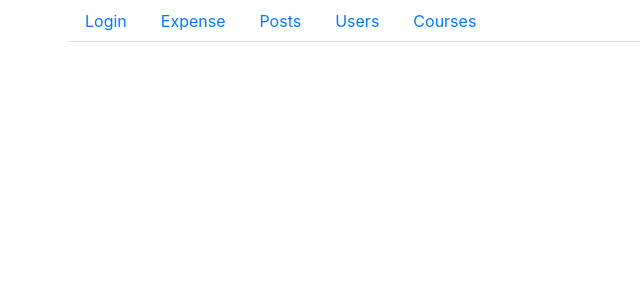
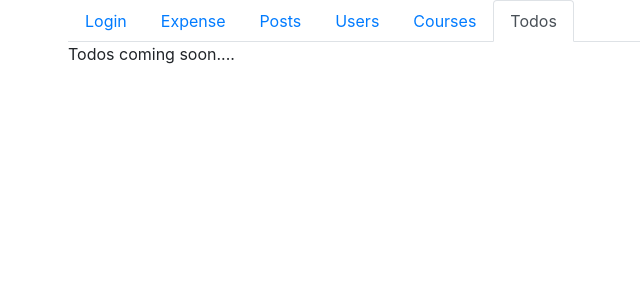
Before and after one commit to synergy2411/brillio-react-apr22, a React (Create React App) app in the folder first-app/: page /todos in a window 1280 px wide. Shown: the top 300 px of the page, without its empty margins (17-657 px from the left). Built offline with nearby package versions, Linux system fonts and the light colour scheme.

Commit message:
redux integrated with react

```diff
--- a/first-app/package.json
+++ b/first-app/package.json
@@ -20,8 +20,10 @@
     "react": "^18.0.0",
     "react-bootstrap": "^2.3.1",
     "react-dom": "^18.0.0",
+    "react-redux": "^7.2.6",
     "react-router-dom": "^5.2.0",
     "react-scripts": "5.0.1",
+    "redux": "^4.1.2",
     "styled-components": "^5.3.5",
     "typescript": "^4.6.3",
     "uuid": "^8.3.2",
--- a/first-app/src/App.tsx
+++ b/first-app/src/App.tsx
@@ -7,6 +7,7 @@ import Expenses from './Components/Expenses/Expenses';
 import Header from './Components/Header/Header';
 import Login from './Components/Login/Login';
 import Posts from './Components/Posts/Posts';
+import Todos from './Components/Todos/Todos';
 import Users from './Components/Users/Users';
 
 const client = new ApolloClient({
@@ -46,6 +47,9 @@ function App() {
           <Route path="/courses">
             <Courses />
           </Route>
+          <Route path="/todos">
+            <Todos />
+          </Route>
         </Switch>
       </div>
     </Fragment>
--- a/first-app/src/Components/Header/Header.tsx
+++ b/first-app/src/Components/Header/Header.tsx
@@ -21,6 +21,9 @@ const Header = () => {
                     <li className='nav-item'>
                         <NavLink activeClassName='active' to="/courses" className='nav-link'>Courses</NavLink>
                     </li>
+                    <li className='nav-item'>
+                        <NavLink activeClassName='active' to="/todos" className='nav-link'>Todos</NavLink>
+                    </li>
                 </ul>
             </nav>
         </header>
--- /dev/null
+++ b/first-app/src/Components/Todos/Todos.tsx
@@ -0,0 +1,10 @@
+const Todos = () => {
+
+    return (
+        <div>
+            Todos coming soon....
+        </div>
+    )
+}
+
+export default Todos;
--- a/first-app/src/index.tsx
+++ b/first-app/src/index.tsx
@@ -3,16 +3,18 @@ import ReactDOM from 'react-dom/client';
 import App from './App';
 import 'bootstrap/dist/css/bootstrap.min.css';
 import { BrowserRouter } from 'react-router-dom';
+import { Provider } from 'react-redux';
+import store from './store/store';
 
 const root = ReactDOM.createRoot(
   document.getElementById('root') as HTMLElement
 );
 root.render(
-
-  <BrowserRouter>
-    <React.StrictMode>
-      <App />
-    </React.StrictMode>
-  </BrowserRouter>
-
+  <Provider store={store}>
+    <BrowserRouter>
+      <React.StrictMode>
+        <App />
+      </React.StrictMode>
+    </BrowserRouter>
+  </Provider>
 );
--- /dev/null
+++ b/first-app/src/store/reducer/root.reducer.ts
@@ -0,0 +1,6 @@
+const initialState : AppState = {
+    todos : []
+}
+export default function rootReducer(state : AppState = initialState, action : Action){
+    return state;
+}
--- /dev/null
+++ b/first-app/src/store/store.ts
@@ -0,0 +1,7 @@
+import { createStore } from 'redux';
+import rootReducer from './reducer/root.reducer';
+
+const store = createStore(rootReducer)
+
+
+export default store;
--- a/first-app/types.d.ts
+++ /dev/null
@@ -1,6 +0,0 @@
-type IUser = {
-    id : string;
-    username :string;
-    password : string;
-    email : string;
-}
```
Also changed, not shown: first-app/src/types.d.ts (added, +12 -0 lines), 1 other file (tests, documents, lock files or other folders).
